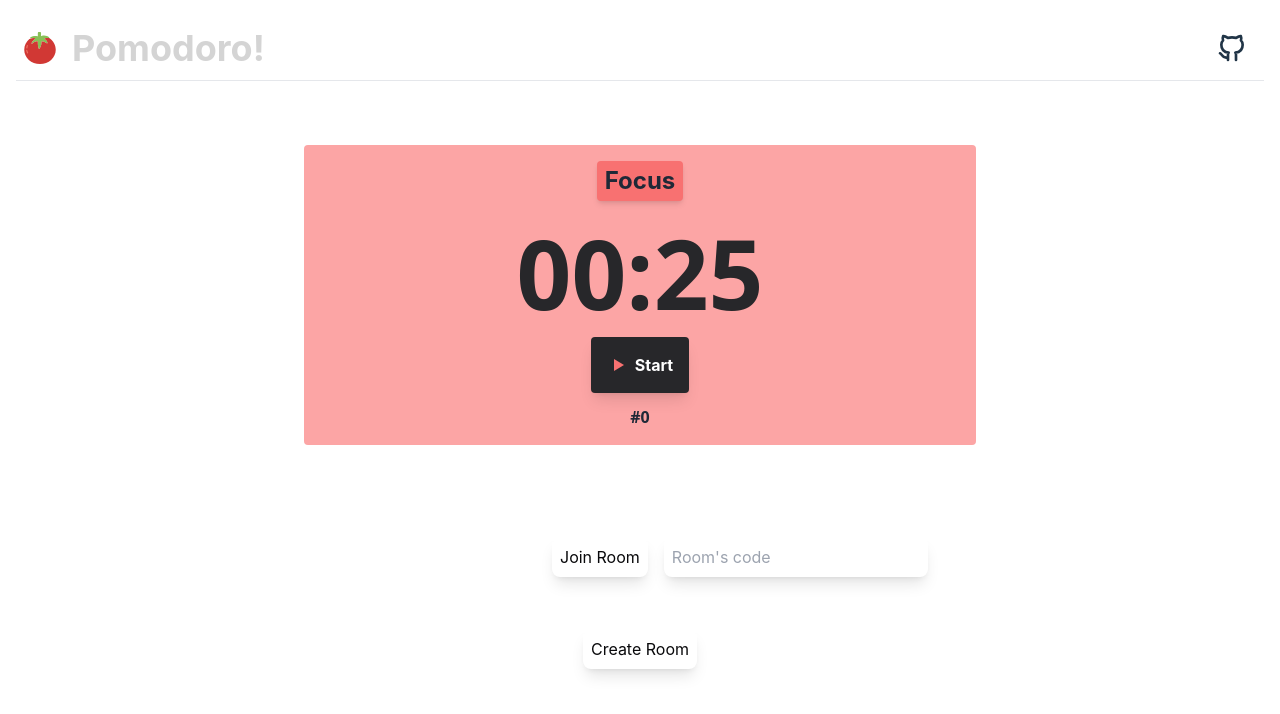
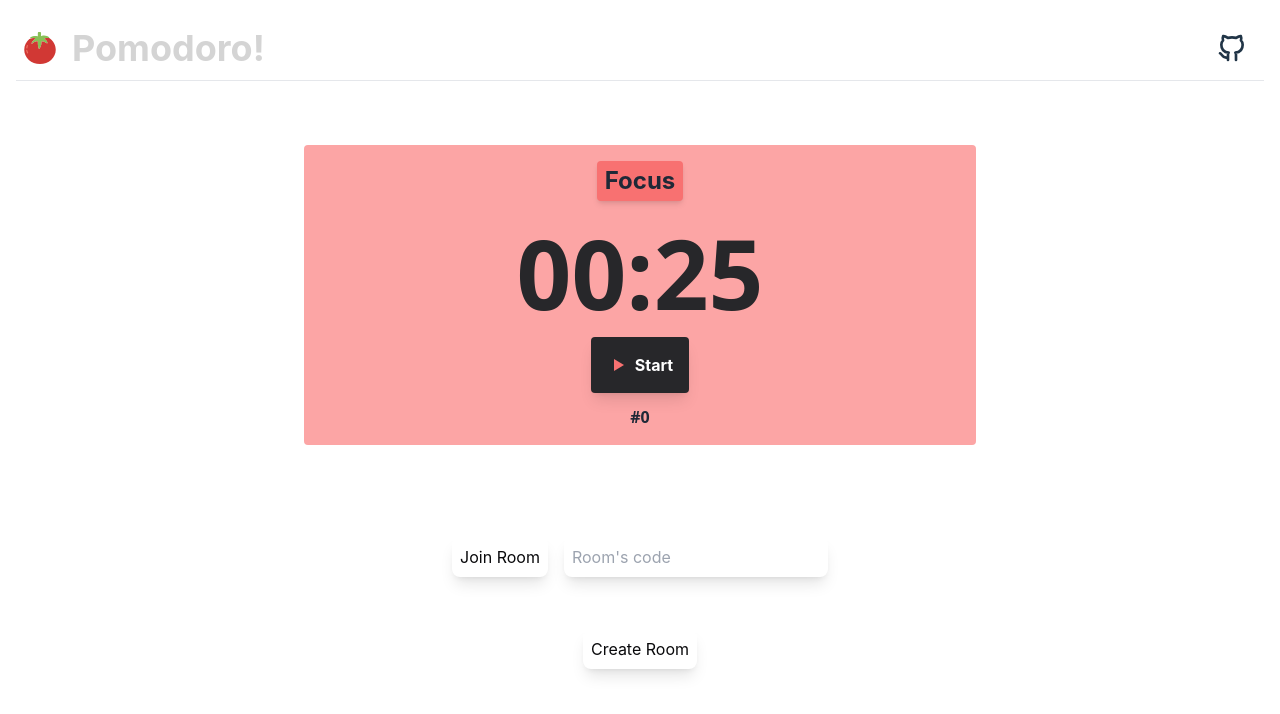
Before and after one commit to daniqss/pomodoro, a React (Vite) app in the folder client/: page / in a window 1280 px wide. Shown: the top 714 px of the page. Built offline with nearby package versions, Linux system fonts and the light colour scheme; no server answers; a web font is replaced by a local one.

Commit message:
fix(#3): fix connection manager on large aspect ratios
close #3

```diff
--- a/client/src/components/ConnectionManager.tsx
+++ b/client/src/components/ConnectionManager.tsx
@@ -33,7 +33,7 @@ function ConnectionManager() {
   });
 
   return (
-    <section className="lg:mx-60 lg:mt-12 mt-4">
+    <section className="mt-4 lg:mt-12">
       {!isConnected ? (
         <ConnectionMenu setIsConnected={setIsConnected} setUsers={setUsers} />
       ) : (
```
